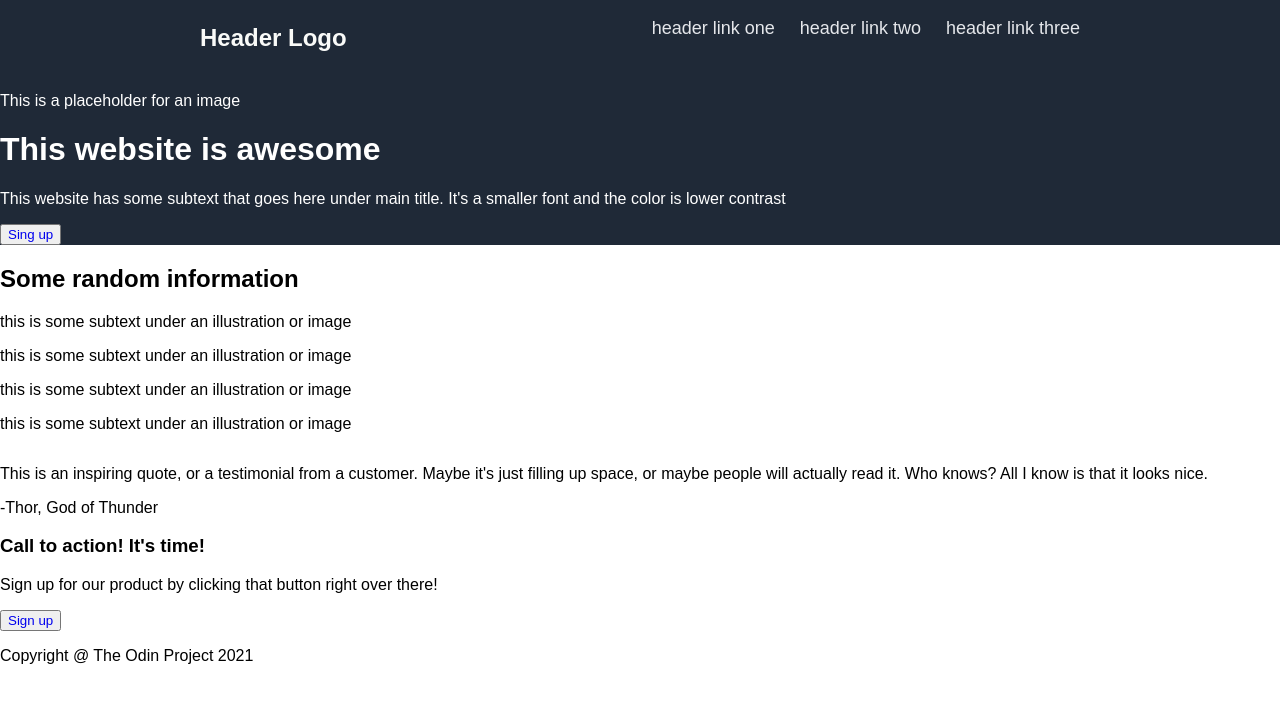
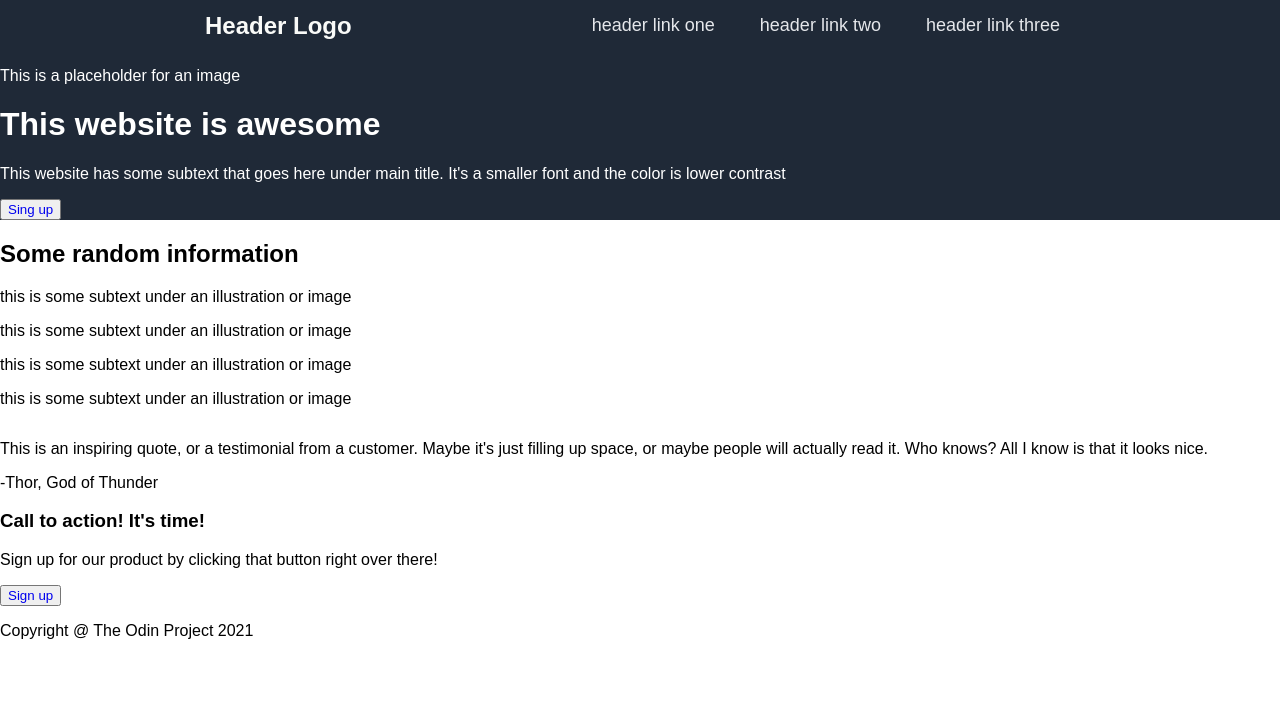
Before and after one commit to PatricioRM/landing-page, a plain HTML site: page index.html in a window 1280 px wide. Drawn offline with Linux system fonts and the light colour scheme.

Commit message:
Fix margins and align of header elements

```diff
--- a/styles.css
+++ b/styles.css
@@ -23,11 +23,17 @@ ul a {
     color: #e5e7eb;
 }
 
+.header  * {
+    margin: 5px;
+}
+
 .header .container {
     display: flex;
     justify-content: space-between;
     padding: 0px 200px ;
     /* border: 2px solid red; */
+    margin: 0;
+    align-items: center;
 }
 
 .header .container ul {
@@ -38,6 +44,7 @@ ul a {
     align-items: center;
     /* border: 2px solid red; */
 
+
 }
 
 .header .container .logo {
@@ -47,14 +54,7 @@ ul a {
     text-align: center;
     /* border: 2px solid red; */
 
-
 }
-
-
-
-
-
-
 
 .hero {
     background-color: #1f2937;
```
